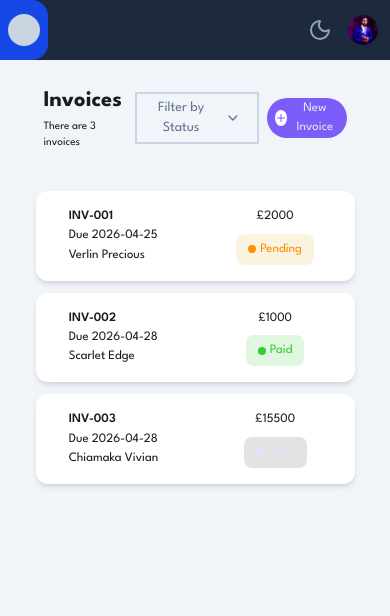
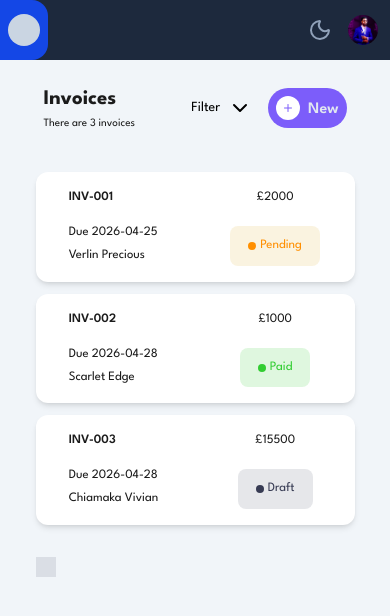
Before and after one commit to Scarlet70/Stage2task, a React (Vite) app: page / in a window 390 px wide. Shown: the top 616 px of the page. Built offline with nearby package versions, Linux system fonts and the light colour scheme.

Commit message:
fix(ui): fixed the colors for theme toggle on status badges

```diff
--- a/src/components/InvoiceListItem.jsx
+++ b/src/components/InvoiceListItem.jsx
@@ -1,32 +1,41 @@
 import { ChevronRight } from "lucide-react";
 import { Link } from "react-router-dom";
+import useDataContext from "../hooks/useDataContext";
 
 const InvoiceListItem = ({ item }) => {
+    const { theme } = useDataContext();
+
     return (
         <Link to={`/invoice/${item.id}`}>
             <article className="flex flex-nowrap justify-around bg-white p-4 rounded-xl shadow-md hover:bg-slate-100 transition-all duration-300 dark:bg-[#1E2139] dark:text-white dark:hover:bg-[#1E2139]/40">
                 <div className="text-[0.8rem] flex sm:flex-row sm:items-center flex-col flex-nowrap justify-between w-[calc(55%-2rem)]">
-                    <span className="font-semibold">{item.displayId}</span>
-                    <span>{`Due ${item.dueDate}`}</span>
+                    <span className="font-semibold mb-4 sm:mb-0">
+                        {item.displayId}
+                    </span>
+                    <span className="mb-1 sm:mb-0">{`Due ${item.dueDate}`}</span>
                     <span>{item.clientName}</span>
                 </div>
                 <div className="flex flex-nowrap sm:flex-row flex-col justify-between items-center text-[0.8rem] w-[calc(35%-0.5rem)]">
                     <span>£{item.total}</span>
                     <span
-                        className="flex  items-center gap-1 bg-amber-100/50 text-amber-600 px-3 py-1.5 rounded-lg"
+                        className="flex  items-center gap-1 bg-amber-100/50 text-amber-600 sm:px-3 sm:py-1.5 px-4.5 py-2.5  rounded-lg"
                         style={{
                             color:
-                                item.status === "Pending"
+                                theme === "light" && item.status === "Draft"
+                                    ? "#373B53"
+                                    : item.status === "Pending"
                                       ? "#FF8F00"
                                       : item.status === "Draft"
                                         ? "#DFE3FA"
                                         : "limegreen",
 
                             background:
-                                item.status === "Pending"
+                                theme === "light" && item.status === "Draft"
+                                    ? "#373B531f"
+                                    : item.status === "Pending"
                                       ? "#daa52023"
                                       : item.status === "Draft"
-                                      ? "#33333323"
+                                        ? "#dfe3fa1a"
                                         : "#32cd3228",
                         }}
                     >
@@ -34,7 +43,9 @@ const InvoiceListItem = ({ item }) => {
                             className="w-2 h-2 rounded-[50%] bg-amber-600"
                             style={{
                                 background:
-                                    item.status === "Pending"
+                                    theme === "light" && item.status === "Draft"
+                                        ? "#373B53"
+                                        : item.status === "Pending"
                                           ? "#FF8F00"
                                           : item.status === "Draft"
                                             ? "#DFE3FA"
--- a/src/components/StatusFilter.jsx
+++ b/src/components/StatusFilter.jsx
@@ -16,14 +16,17 @@ const StatusFilter = () => {
         <>
             <div className="relative">
                 <button
-                    className="flex flex-nowrap gap-4 border-2 border-slate-300 items-center px-4 py-1 text-sm text-slate-500"
+                    className="flex flex-nowrap gap-2 sm:gap-4 items-center px-2 sm:px-4 py-1 text-sm text-black dark:text-white"
                     onClick={() => setIsOpenFilter((prev) => !prev)}
                 >
-                    <span>Filter by Status</span>
+                    <span>
+                        Filter{" "}
+                        <span className="hidden sm:inline">by Status</span>
+                    </span>
                     <ChevronDown />
                 </button>
                 {isOpenFilter && (
-                    <div className="flex flex-col justify-around absolute -bottom-45 bg-white w-47.5 h-40.5 p-4 rounded-md shadow-2xl">
+                    <div className="flex flex-col justify-around absolute -bottom-45 bg-white w-47.5 h-40.5 p-4 rounded-md shadow-2xl dark:bg-[#252945]">
                         <label className="flex gap-4 items-center font-semibold h-[calc(33.33%)]">
                             <input
                                 className="w-5 h-5"
--- a/src/index.css
+++ b/src/index.css
@@ -71,7 +71,7 @@ form label {
 #x {
     width: 20px;
     height: 20px;
-    background: #ffbc03;
+    background: #373b531f;
 }
 
 th,
@@ -86,6 +86,7 @@ tfoot tr td {
 td {
     text-align: center;
     font-weight: 700;
+    white-space: nowrap;
 }
 
 .row-left {
--- a/src/pages/InvoiceDetails.jsx
+++ b/src/pages/InvoiceDetails.jsx
@@ -6,8 +6,13 @@ import EditInvoiceForm from "../components/EditInvoiceForm";
 import TableRowItem from "../components/TableRowItem";
 
 const InvoiceDetails = () => {
-    const { invoices, isOpenEditInvoice, setIsOpenEditInvoice, setInvoices } =
-        useDataContext();
+    const {
+        invoices,
+        isOpenEditInvoice,
+        setIsOpenEditInvoice,
+        setInvoices,
+        theme,
+    } = useDataContext();
     const { id } = useParams();
     const navigate = useNavigate();
 
@@ -42,17 +47,26 @@ const InvoiceDetails = () => {
                             className="flex items-center gap-1 bg-amber-100/50 text-amber-600 px-3 py-1.5 font-semibold rounded-lg"
                             style={{
                                 color:
-                                    invoice.status === "Pending"
+                                    theme === "light" &&
+                                    invoice.status === "Draft"
+                                        ? "#373B53"
+                                        : invoice.status === "Pending"
                                           ? "#FF8F00"
                                           : invoice.status === "Draft"
-                                          ? "#333"
+                                            ? "#DFE3FA"
                                             : "limegreen",
 
                                 background:
-                                    invoice.status === "Pending"
+                                    theme === "light" &&
+                                    invoice.status === "Draft"
+                                        ? "#373b531f"
+                                        : invoice.status === "Pending"
                                           ? "#daa52023"
                                           : invoice.status === "Draft"
-                                          ? "#33333323"
+                                            ? "#dfe3fa1a"
+                                            : theme === "light" &&
+                                                invoice.status === "Draft"
+                                              ? "#373b531f"
                                               : "#32cd3228",
                             }}
                         >
@@ -60,10 +74,13 @@ const InvoiceDetails = () => {
                                 className="w-2 h-2 rounded-[50%] bg-amber-600"
                                 style={{
                                     background:
-                                        invoice.status === "Pending"
+                                        theme === "light" &&
+                                        invoice.status === "Draft"
+                                            ? "#373B53"
+                                            : invoice.status === "Pending"
                                               ? "#FF8F00"
                                               : invoice.status === "Draft"
-                                              ? "#333"
+                                                ? "#DFE3FA"
                                                 : "limegreen",
                                 }}
                             ></div>
@@ -141,9 +158,18 @@ const InvoiceDetails = () => {
                         </div>
                     </section>
                     <table className="sm:text-[13px] text-[11px] text-[#7E88C3] bg-[#F9FAFE] rounded-md dark:bg-[#252945] dark:text-white">
-                        <thead className="dark:text-[#DFE3FA]">
+                        <colgroup>
+                            <col
+                                span="3"
+                                style={{ width: "70%" }}
+                            />
+                            <col style={{ width: "6%" }} />
+                            <col style={{ width: "9%" }} />
+                            <col style={{ width: "15%" }} />
+                        </colgroup>
+                        <thead className="dark:text-[#DFE3FA] sm:table-header-group hidden">
                             <tr>
-                                <th colSpan={3}>Item Name</th>
+                                <th>Item Name</th>
                                 <th>QTY</th>
                                 <th>Price</th>
                                 <th>Total</th>
@@ -154,14 +180,13 @@ const InvoiceDetails = () => {
                                 <TableRowItem
                                     key={i}
                                     item={item}
-                                    invoice={invoice}
                                 />
                             ))}
                         </tbody>
                         <tfoot>
                             <tr className="bg-[#373B53] text-[#FFFFFF] dark:bg-[#0C0E16]">
                                 <td
-                                    colSpan={5}
+                                    colSpan={3}
                                     className="row-left rounded-bl-md"
                                 >
                                     Amount Due
--- a/src/pages/InvoiceList.jsx
+++ b/src/pages/InvoiceList.jsx
@@ -12,6 +12,7 @@ const InvoiceList = () => {
         isOpenNewInvoice,
         setIsOpenNewInvoice,
         filteredInvoices,
+        theme,
     } = useDataContext();
 
     let content = invoices.length ? (
@@ -30,7 +31,7 @@ const InvoiceList = () => {
             <SideBar />
             <header className="flex flex-nowrap justify-between p-2">
                 <div className="dark:text-white">
-                    <h1 className="lg:text-3xl text-[1.4rem] font-bold">
+                    <h1 className="lg:text-3xl text-[1.3rem] font-bold">
                         Invoices
                     </h1>
                     <p className="sm:text-sm text-[0.7rem]">
@@ -39,20 +40,24 @@ const InvoiceList = () => {
                             : "No Invoices here"}
                     </p>
                 </div>
-                <div className="flex flex-nowrap justify-end items-center gap-2 w-[70%]">
+                <div className="flex flex-nowrap justify-end items-center gap-2 w-[60%]">
                     <StatusFilter />
                     <button
-                        className="flex flex-nowrap items-center gap-1 bg-[#7C5DFA] text-slate-200 px-2 rounded-4xl text-sm text-[0.8rem] h-10 hover:bg-[#9277FF] transition-all duration-200"
+                        className="flex flex-nowrap items-center gap-2 bg-[#7C5DFA] text-slate-200 px-2 rounded-4xl text-[1rem] font-semibold h-10 hover:bg-[#9277FF] transition-all duration-200"
                         onClick={() => {
                             setIsOpenNewInvoice(true);
                         }}
                     >
-                        <Plus className="bg-white rounded-[50%] text-[#7C5DFA] w-4 h-4" />
-                        New Invoice
+                        <Plus className="bg-white rounded-[50%] text-[#7C5DFA] w-6 h-6 p-1.5" />
+                        <span className="block mt-1">
+                            New{" "}
+                            <span className="hidden sm:inline">Invoice</span>
+                        </span>
                     </button>
                 </div>
             </header>
             <section className="flex flex-col gap-3">{content}</section>
+            <div id="x"></div>
 
             {isOpenNewInvoice && <NewInvoiceForm />}
         </section>
```
Also changed, not shown: src/components/TableRowItem.jsx (+3 -8 lines), src/context/DataContext.jsx (+5 -6 lines). Lines whose indentation alone changed are shown as unchanged.
